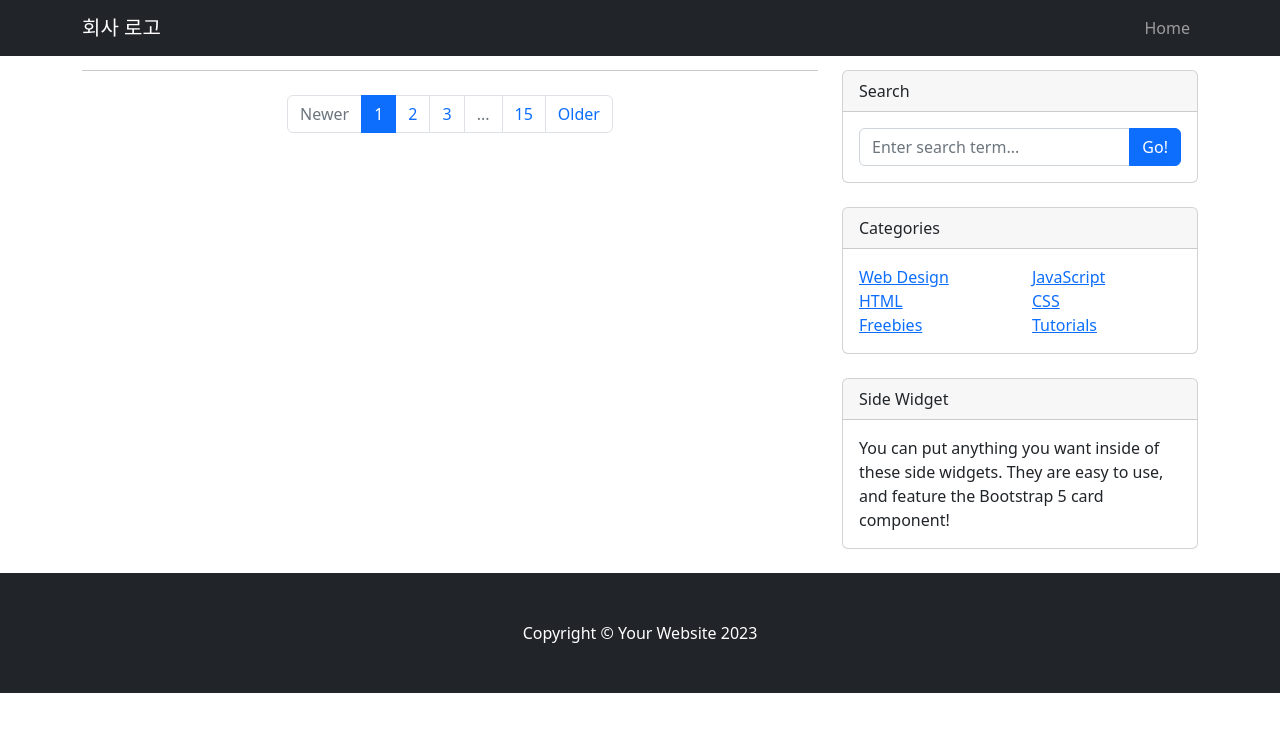
After one commit to SKNETWORKS-FAMILY-AICAMP/SKN07-4th-4Team, a Django app: page /search/ in a window 1280 px wide. The commit adds this page. Shown: the top 732 px of the page. Run offline with Django 4.2, Linux system fonts and the light colour scheme; data that the repository does not hold is empty; some libraries are stand-ins or nearby versions.

Commit message:
2025.02.28 pmh 공통 setting.py 수정, index.html sidebar, header, footer 분리

```diff
--- a/config/settings.py
+++ b/config/settings.py
@@ -39,6 +39,7 @@
     'django.contrib.messages',
     'django.contrib.staticfiles',
     'blog',
+    'search'
 ]
 
 MIDDLEWARE = [
--- a/config/urls.py
+++ b/config/urls.py
@@ -24,6 +24,7 @@
     path('admin/', admin.site.urls),
     path('blog/', include('blog.urls')),
     # path('', include('page.urls'))
+    path('search/', include('search.urls') , name="search")
 ]
 
 urlpatterns += static(settings.MEDIA_URL, document_root=settings.MEDIA_ROOT)
--- /dev/null
+++ b/search/urls.py
@@ -0,0 +1,6 @@
+from django.urls import path
+from . import views
+
+urlpatterns = [
+    path('', views.search_page),
+]
--- a/search/views.py
+++ b/search/views.py
@@ -1,3 +1,18 @@
-from django.shortcuts import render
+from django.shortcuts import render, get_object_or_404
+from blog.models import Post
+# Create your views here.
 
-# Create your views here.
+def search_page(request):
+    posts = Post.objects.all().order_by('-pk')
+    query = request.GET.get('query','')
+    print(query)
+
+
+
+    return render(
+        request,
+        'blog/index.html',
+        {
+            'posts' : posts,
+        }
+    )
--- a/templates/blog/index.html
+++ b/templates/blog/index.html
@@ -16,17 +16,7 @@
     </head>
     <body>
         <!-- Responsive navbar-->
-        <nav class="navbar navbar-expand-lg navbar-dark bg-dark fixed-top">
-            <div class="container">
-                <a class="navbar-brand" href="#!">회사 로고</a>
-                <button class="navbar-toggler" type="button" data-bs-toggle="collapse" data-bs-target="#navbarSupportedContent" aria-controls="navbarSupportedContent" aria-expanded="false" aria-label="Toggle navigation"><span class="navbar-toggler-icon"></span></button>
-                <div class="collapse navbar-collapse" id="navbarSupportedContent">
-                    <ul class="navbar-nav ms-auto mb-2 mb-lg-0">
-                        <li class="nav-item"><a class="nav-link" href="/">Home</a></li>
-                    </ul>
-                </div>
-            </div>
-        </nav>
+        {% include "header.html" %}
         <!-- Page header with logo and tagline-->
         <!-- <header class="py-5 bg-light border-bottom mb-4">
             <div class="container">
@@ -80,51 +70,11 @@
                     </nav>
                 </div>
                 <!-- Side widgets-->
-                <div class="col-lg-4">
-                    <!-- Search widget-->
-                    <div class="card mb-4">
-                        <div class="card-header">Search</div>
-                        <div class="card-body">
-                            <div class="input-group">
-                                <input class="form-control" type="text" placeholder="Enter search term..." aria-label="Enter search term..." aria-describedby="button-search" />
-                                <button class="btn btn-primary" id="button-search" type="button">Go!</button>
-                            </div>
-                        </div>
-                    </div>
-                    <!-- Categories widget-->
-                    <div class="card mb-4">
-                        <div class="card-header">Categories</div>
-                        <div class="card-body">
-                            <div class="row">
-                                <div class="col-sm-6">
-                                    <ul class="list-unstyled mb-0">
-                                        <li><a href="#!">Web Design</a></li>
-                                        <li><a href="#!">HTML</a></li>
-                                        <li><a href="#!">Freebies</a></li>
-                                    </ul>
-                                </div>
-                                <div class="col-sm-6">
-                                    <ul class="list-unstyled mb-0">
-                                        <li><a href="#!">JavaScript</a></li>
-                                        <li><a href="#!">CSS</a></li>
-                                        <li><a href="#!">Tutorials</a></li>
-                                    </ul>
-                                </div>
-                            </div>
-                        </div>
-                    </div>
-                    <!-- Side widget-->
-                    <div class="card mb-4">
-                        <div class="card-header">Side Widget</div>
-                        <div class="card-body">You can put anything you want inside of these side widgets. They are easy to use, and feature the Bootstrap 5 card component!</div>
-                    </div>
-                </div>
+                {% include "sidebar.html" %}
             </div>
         </div>
         <!-- Footer-->
-        <footer class="py-5 bg-dark">
-            <div class="container"><p class="m-0 text-center text-white">Copyright &copy; Your Website 2023</p></div>
-        </footer>
+        {% include "footer.html" %}
         <!-- Bootstrap core JS-->
         <script src="https://cdn.jsdelivr.net/npm/bootstrap@5.2.3/dist/js/bootstrap.bundle.min.js"></script>
         <!-- Core theme JS-->
--- /dev/null
+++ b/templates/footer.html
@@ -0,0 +1,3 @@
+<footer class="py-5 bg-dark">
+    <div class="container"><p class="m-0 text-center text-white">Copyright &copy; Your Website 2023</p></div>
+</footer>
--- /dev/null
+++ b/templates/header.html
@@ -0,0 +1,11 @@
+<nav class="navbar navbar-expand-lg navbar-dark bg-dark fixed-top">
+    <div class="container">
+        <a class="navbar-brand" href="#!">회사 로고</a>
+        <button class="navbar-toggler" type="button" data-bs-toggle="collapse" data-bs-target="#navbarSupportedContent" aria-controls="navbarSupportedContent" aria-expanded="false" aria-label="Toggle navigation"><span class="navbar-toggler-icon"></span></button>
+        <div class="collapse navbar-collapse" id="navbarSupportedContent">
+            <ul class="navbar-nav ms-auto mb-2 mb-lg-0">
+                <li class="nav-item"><a class="nav-link" href="/">Home</a></li>
+            </ul>
+        </div>
+    </div>
+</nav>
--- /dev/null
+++ b/templates/sidebar.html
@@ -0,0 +1,45 @@
+<div class="col-lg-4">
+    <!-- Search widget-->
+    <div class="card mb-4">
+        <div class="card-header">Search</div>
+        <div class="card-body">
+            <div class="input-group">
+                <input id="search_input" class="form-control" type="text" placeholder="Enter search term..." aria-label="Enter search term..." aria-describedby="button-search" />
+                <button class="btn btn-primary" id="button-search" onclick="search_click()" type="button">Go!</button>
+            </div>
+        </div>
+    </div>
+    <!-- Categories widget-->
+    <div class="card mb-4">
+        <div class="card-header">Categories</div>
+        <div class="card-body">
+            <div class="row">
+                <div class="col-sm-6">
+                    <ul class="list-unstyled mb-0">
+                        <li><a href="#!">Web Design</a></li>
+                        <li><a href="#!">HTML</a></li>
+                        <li><a href="#!">Freebies</a></li>
+                    </ul>
+                </div>
+                <div class="col-sm-6">
+                    <ul class="list-unstyled mb-0">
+                        <li><a href="#!">JavaScript</a></li>
+                        <li><a href="#!">CSS</a></li>
+                        <li><a href="#!">Tutorials</a></li>
+                    </ul>
+                </div>
+            </div>
+        </div>
+    </div>
+    <!-- Side widget-->
+    <div class="card mb-4">
+        <div class="card-header">Side Widget</div>
+        <div class="card-body">You can put anything you want inside of these side widgets. They are easy to use, and feature the Bootstrap 5 card component!</div>
+    </div>
+</div>
+<script type="text/javascript">
+    function search_click() {
+        query = document.getElementById('search_input').value;
+        location.href='/blog/search?query=' + query
+    }
+</script>
```
Lines whose indentation alone changed are shown as unchanged.
